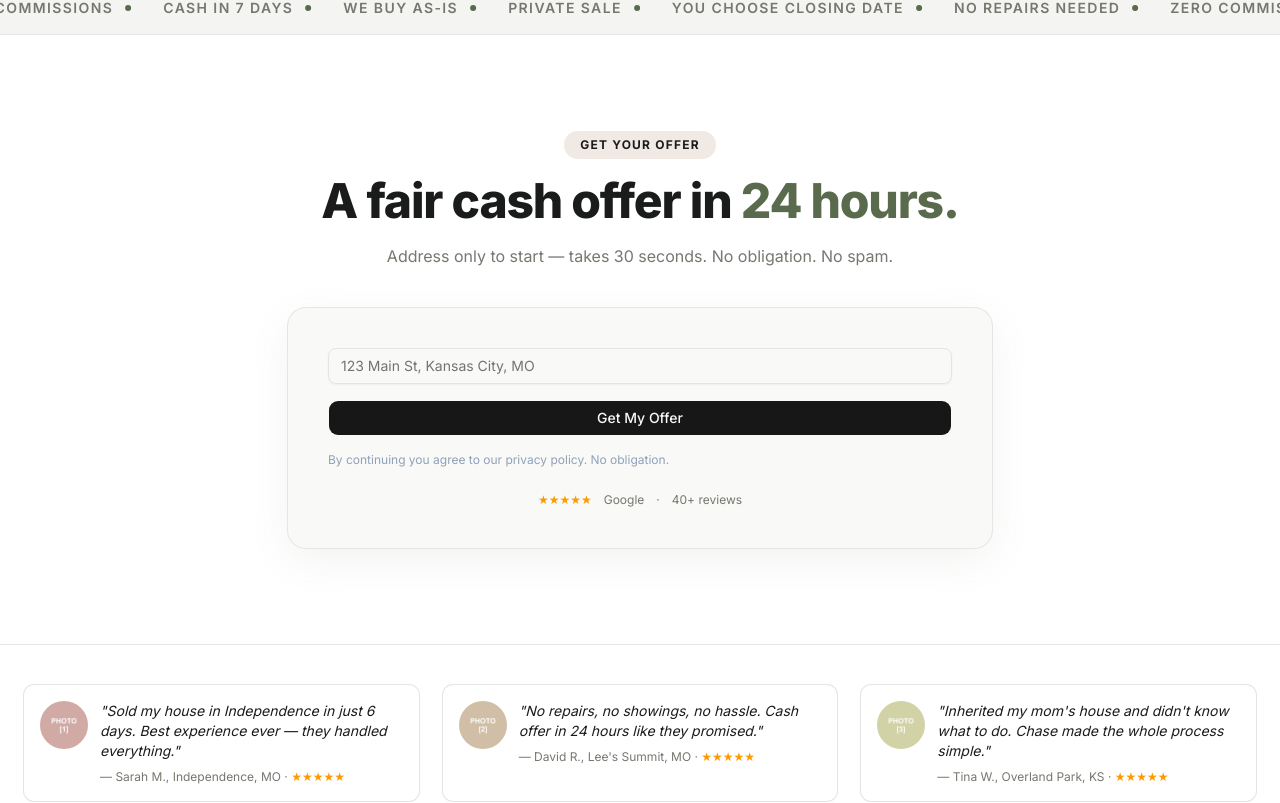
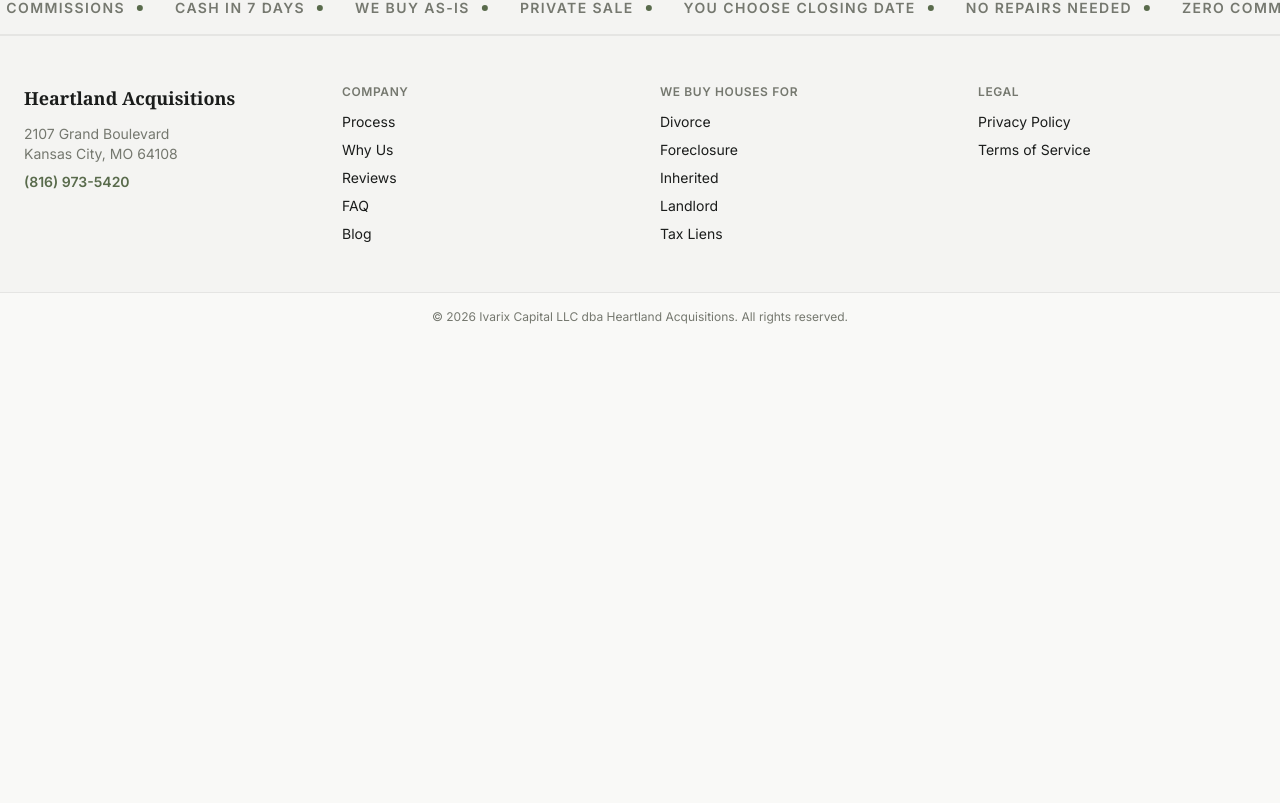
Before and after one commit to HeartlandAcquisitions/heartland-site, a Next.js app: page / in a window 1280 px wide. Shown: the part 800-1603 px from the top of the page. After the commit the page ends 1141 px from the top, so only its background shows below. Built offline with nearby package versions, Linux system fonts and the light colour scheme; no server answers.

Commit message:
feat(homepage): drop OfferSection + TrustBand; form lives in hero now

```diff
--- a/app/page.tsx
+++ b/app/page.tsx
@@ -1,15 +1,11 @@
 import { HomepageHero } from "@/components/hero/homepage-hero"
 import { Marquee } from "@/components/marquee"
-import { OfferSection } from "@/components/offer-section"
-import { TrustBand } from "@/components/trust/trust-band"
 
 export default function Home() {
   return (
     <>
       <HomepageHero />
       <Marquee />
-      <OfferSection />
-      <TrustBand />
     </>
   )
 }
--- a/components/offer-section.tsx
+++ /dev/null
@@ -1,28 +0,0 @@
-import { LeadForm } from "@/components/lead-form"
-import { ReviewBadge } from "@/components/trust/review-badge"
-
-export function OfferSection() {
-  return (
-    <section id="offer" className="bg-brand-surface scroll-mt-20">
-      <div className="mx-auto max-w-3xl px-6 md:px-8 py-16 md:py-24">
-        <div className="text-center mb-10">
-          <span className="inline-block px-4 py-1.5 rounded-full bg-brand-accent/30 text-brand-text text-xs font-bold tracking-widest uppercase mb-4">
-            Get Your Offer
-          </span>
-          <h2 className="font-sans text-3xl md:text-5xl font-extrabold tracking-tight text-brand-text leading-[1.1] mb-4">
-            A fair cash offer in <span className="text-brand-primary">24 hours.</span>
-          </h2>
-          <p className="text-base text-brand-text-muted max-w-xl mx-auto">
-            Address only to start — takes 30 seconds. No obligation. No spam.
-          </p>
-        </div>
-        <div className="rounded-2xl bg-brand-bg-warm shadow-ambient p-6 md:p-10 ring-1 ring-brand-border">
-          <LeadForm landingPage="home" />
-          <div className="mt-6 flex justify-center">
-            <ReviewBadge />
-          </div>
-        </div>
-      </div>
-    </section>
-  )
-}
```
